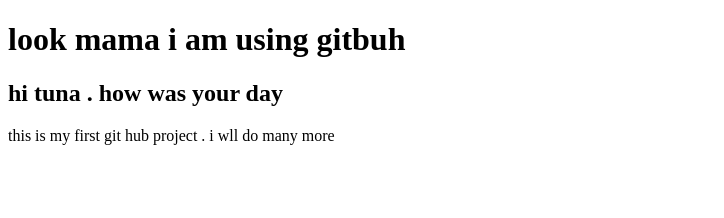
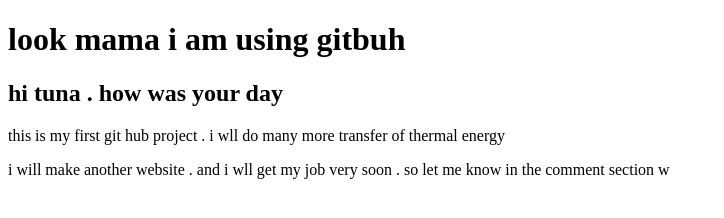
Before and after one commit to galib025/my-second-website, a plain HTML site: page index.html in a window 1280 px wide. Shown: the whole page, without its empty margins (0-724 px from the left). Drawn offline with Linux system fonts and the light colour scheme.

Commit message:
paragraph change

```diff
--- a/index.html
+++ b/index.html
@@ -11,6 +11,8 @@
     <h2> hi tuna . how was your day </h2>
     <p>
         this is my first git hub project . i wll do many more
+        transfer of thermal energy
     </p>
+    <p>i will make another website . and i wll get my job very soon . so let me know in the comment section w</p>
 </body>
 </html>
```
